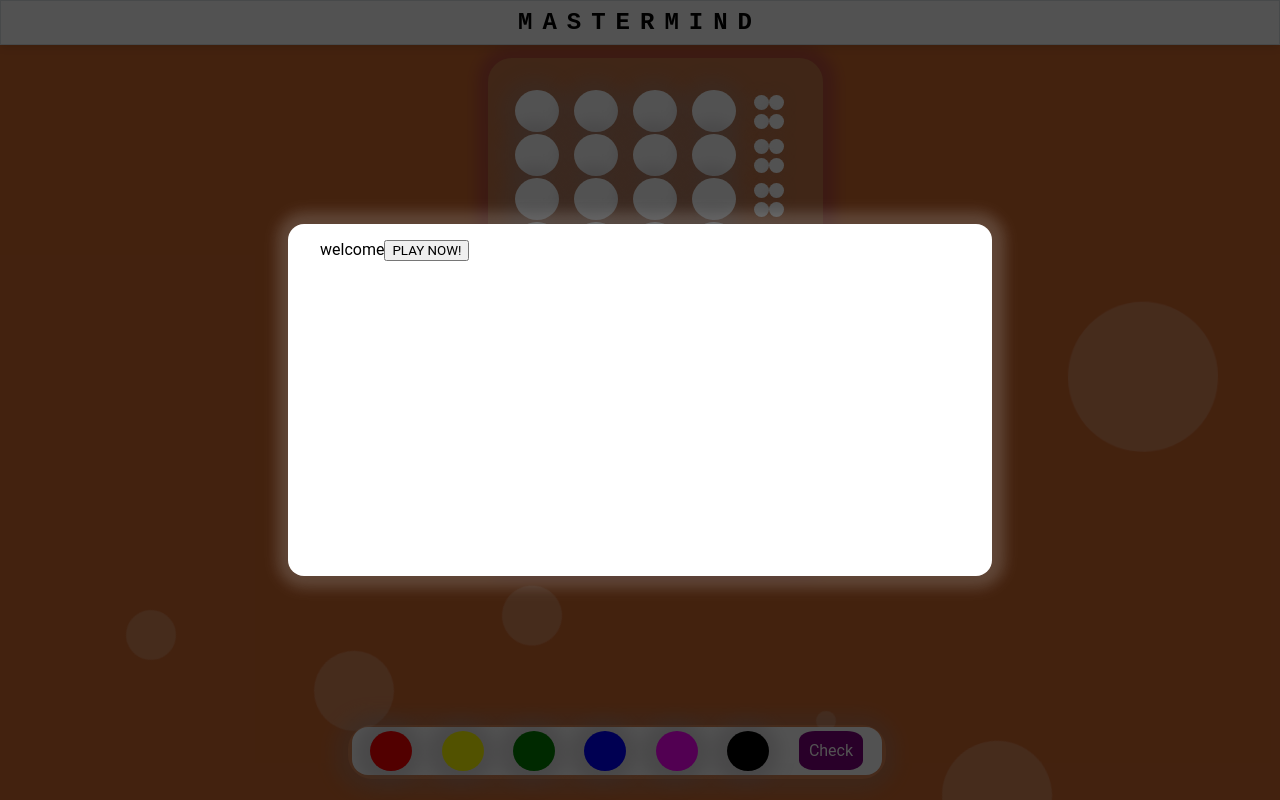
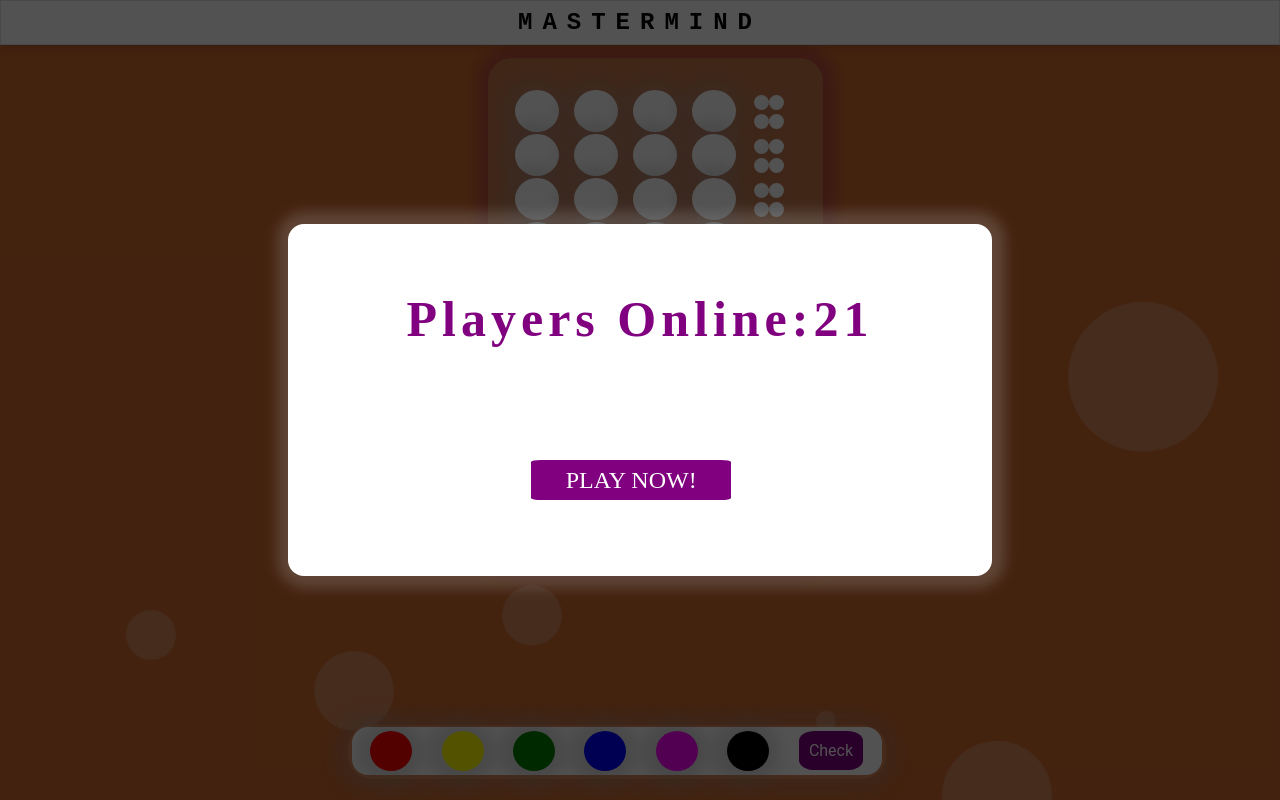
Before and after one commit to harvinder52/mastermind-frontend, a React (Create React App) app: page / in a window 1280 px wide. Built offline with nearby package versions, Linux system fonts and the light colour scheme.

Commit message:
game status popup, some css changes

```diff
--- a/public/index.html
+++ b/public/index.html
@@ -8,7 +8,7 @@
     <link rel="manifest" href="%PUBLIC_URL%/manifest.json">
     <link rel="shortcut icon" href="%PUBLIC_URL%/favicon.ico">
 
-    <title>React App</title>
+    <title>HARV'S MASTERMIND</title>
   </head>
   <body>
     <noscript>
--- a/src/App.css
+++ b/src/App.css
@@ -96,6 +96,7 @@
 }
 .colorPeg:hover{
   transform: scale(1.25);
+
 }
 
 .hintPeg {
@@ -110,11 +111,27 @@
 
 .hintPegRed{
   background-color: red;
+animation-name: scale;
+  animation-duration: 0.5s;
 }
 .hintPegBlack{
   background-color: black;
+  animation-name: scale;
+  animation-duration: 1s;
 }
 
+
+@keyframes scale {
+   0% {
+   transform: scale(1.0);
+  }
+   50% {
+   transform: scale(1.5);
+  }
+   100% {
+   transform: scale(1.0);
+  }
+}
 .ColorPegYellow{
   background-color: yellow;
 
@@ -139,8 +156,33 @@
   background-color: Blue;
 }
 
+.playNowBtn{
 
 
+border: none;
+    background-color: purple;
+    color: white;
+    text-align: center;
+    font-size: 24px;
+    border-radius: 5%;
+    width: 200px;
+    height: 40px;
+    font-family: cursive;
+    position: relative;
+    top: 35%;
+    left: 33%;
+}
+.popUpText{
+  align-items: center;
+    justify-content: center;
+    display: flex;
+    font-size: 50px;
+    padding-top: 50px;
+    font-family: cursive;
+    color: purple;
+    letter-spacing: 5px;
+    font-weight: 800;
+}
 
 .App-logo {
   height: 40vmin;
--- a/src/App.js
+++ b/src/App.js
@@ -6,7 +6,8 @@ import { useState, useEffect, useRef } from "react";
 
 function App() {
   const [inputPegIndex, setInputPegIndex] = useState([9, 9, 9, 9]);
-  const [hints, setHints] = useState(["-", "-", "-", "-"]);
+  const [hints, setHints] = useState(["-", "-", "+", "-"]);
+  const [popUpText, setpopUpText] = useState("PLAY NOW!");
   const baseURL = "http://localhost:8080/submit";
   const postURL = "http://localhost:8080/verifyGuess";
   const tableBody = useRef();
@@ -81,6 +82,7 @@ function App() {
   }
   useEffect(() => {
     console.log(hints, "hints recieved");
+     console.log(hints.toString()===['-', '-', '-', '-'].toString(), "hints match");
     if (rowIndex - 1 >= 0) {
       hints.forEach((hint, index) => {
         document
@@ -91,6 +93,10 @@ function App() {
 
         //.classList.add(".hintPegRed")
       });
+    }
+    if (hints.toString()===['-', '-', '-', '-'].toString()){
+       document.querySelector(".wrapper").style.display = "flex";
+       setpopUpText("PLAY AGAIN!")
     }
   }, [hints]);
   useEffect(() => {
@@ -107,14 +113,16 @@ function App() {
     <div className="App">
       <div className="wrapper">
         <div className="modal">
+          <div className="popUpText" >
+          {`${hints.toString()===['-', '-', '-', '-'].toString()?"YOU WIN!":`Players Online:21`}`}
+          </div>
 
-          welcome
-          <button
+          <button className="playNowBtn"
             onClick={() => {
               document.querySelector(".wrapper").style.display = "none";
                            }}
           >
-            PLAY NOW!
+            {popUpText}
           </button>
         </div>
       </div>
```
